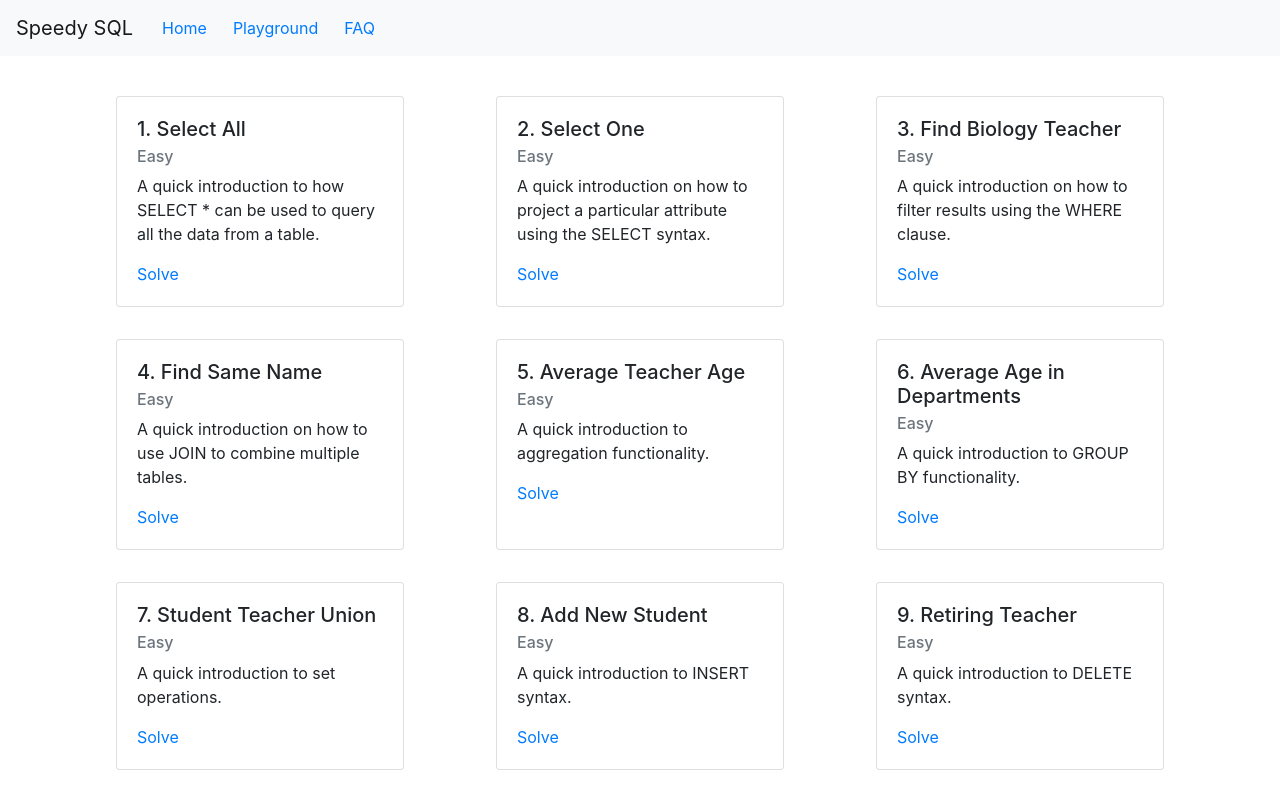
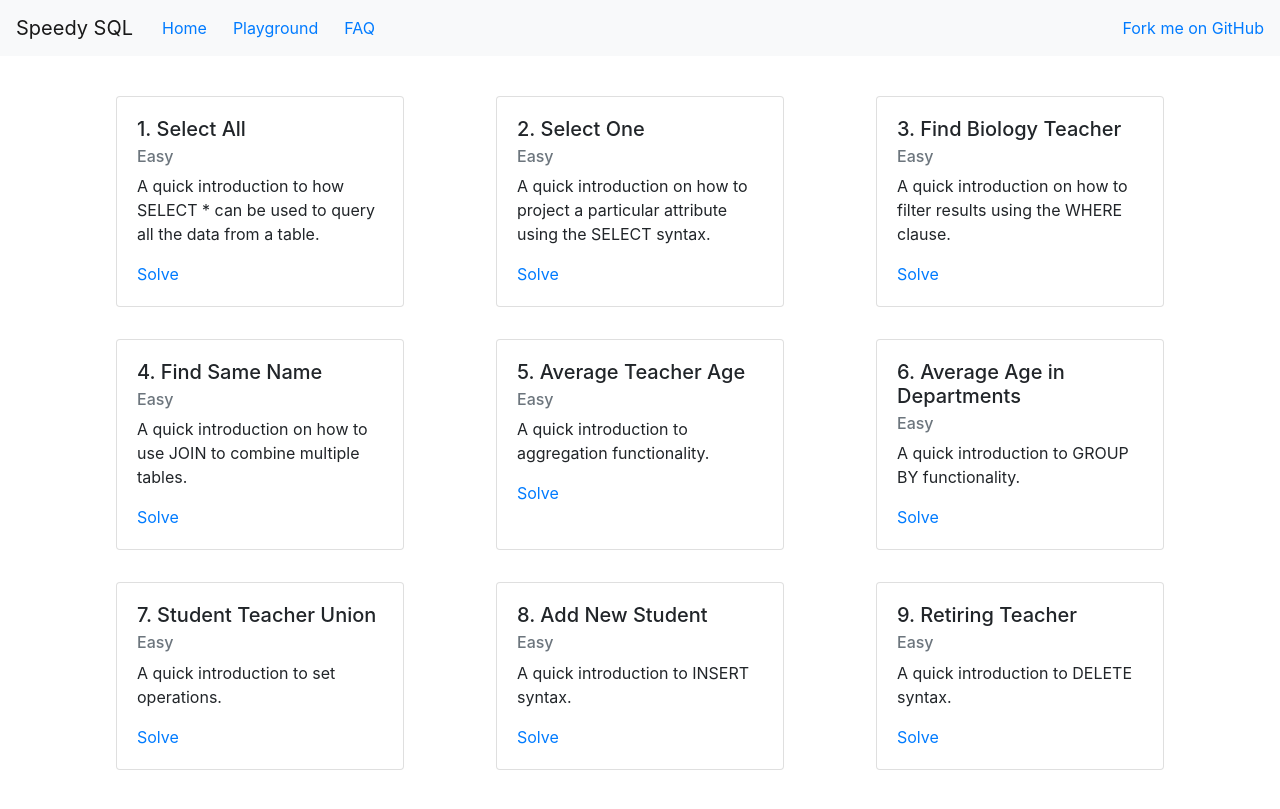
Before and after one commit to NicholasHusin/speedy-sql, a Jekyll site: the page built from index.html, in a window 1280 px wide. Shown: the top 809 px of the page. Built offline with Jekyll 4.4.1, drawn with Linux system fonts in a browser that asks for light colours.

Commit message:
Add link to repository

```diff
--- a/_includes/nav.html
+++ b/_includes/nav.html
@@ -16,5 +16,12 @@
         <a class="btn btn-link" href="{{ site.baseurl }}/faq">FAQ</a>
       </li>
     </ul>
+
+    <ul class="navbar-nav ml-auto">
+      <li class="nav-item active">
+        <a href="https://github.com/Nicholas2750/speedy-sql">Fork me on GitHub</a>
+      </li>
+    </ul>
+
   </div>
 </nav>
```
